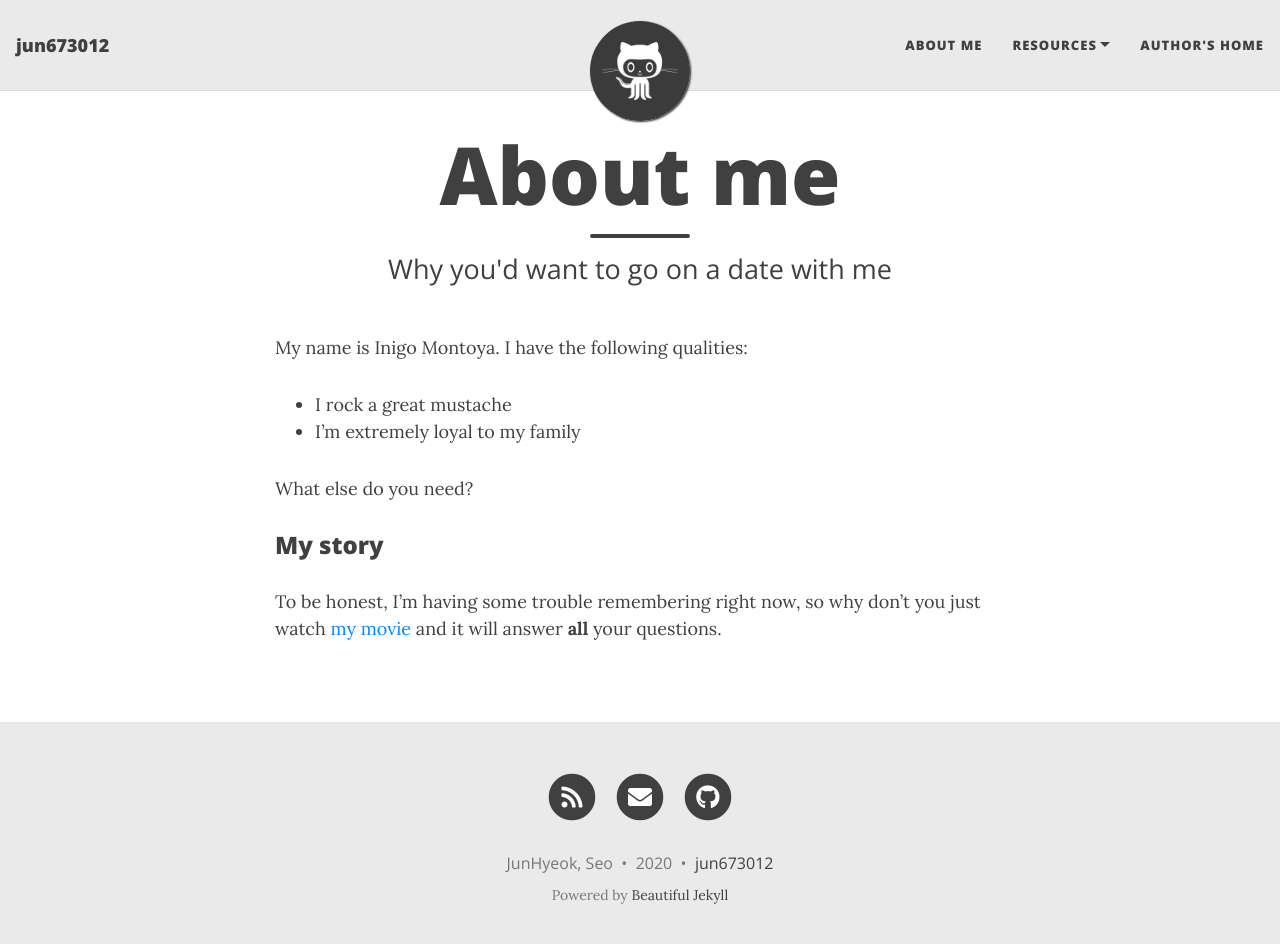
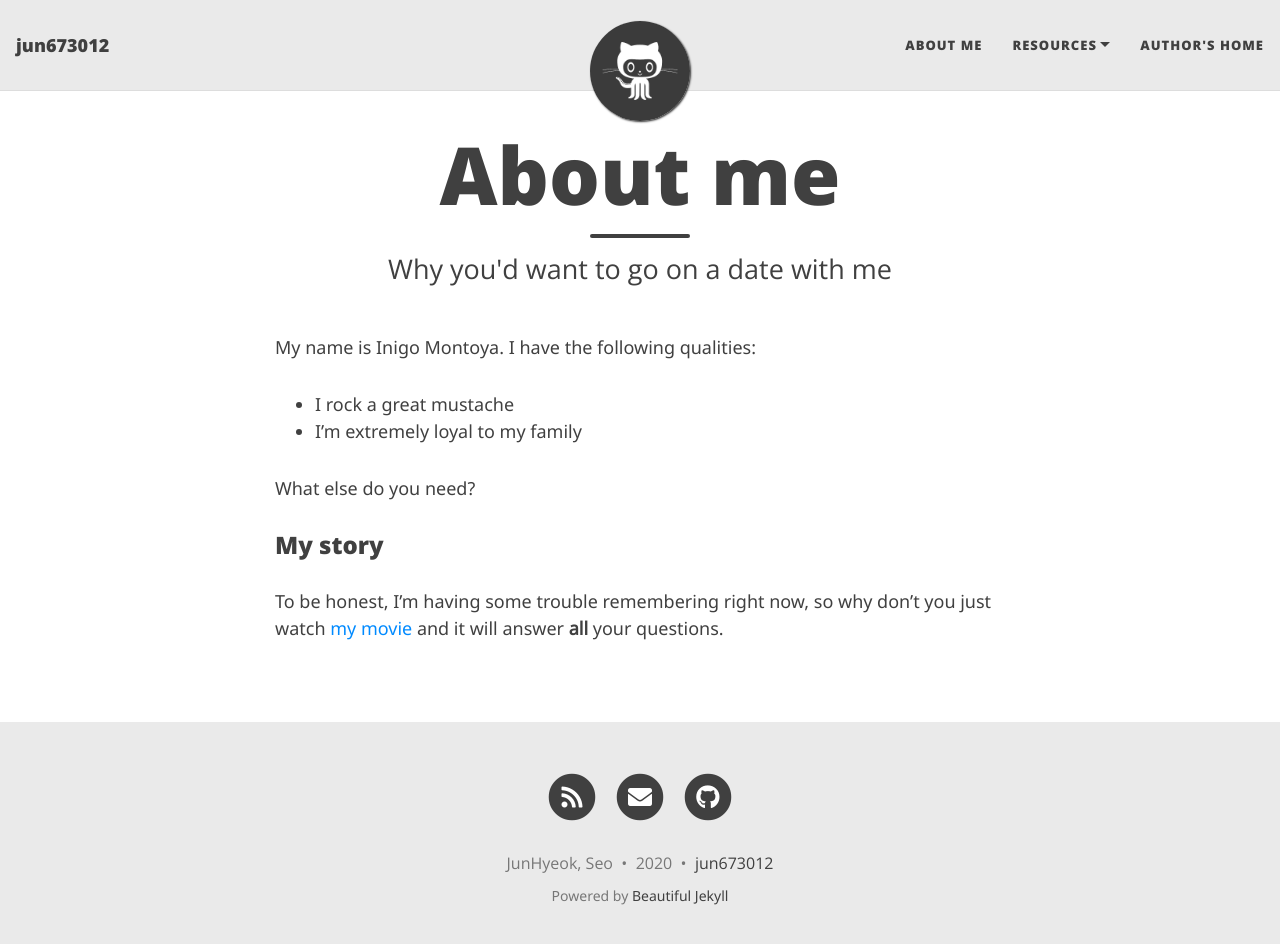
Before and after one commit to jun673012/jun673012.github.io, a Jekyll site: the page built from aboutme.md, in a window 1280 px wide and 956 px high. Shown: the top 944 px of the window. Built offline with Jekyll 4.4.1, drawn with Linux system fonts in a browser that asks for light colours; nearby versions of some CDN libraries.

Commit message:
Update beautifuljekyll.css

```diff
--- a/assets/css/beautifuljekyll.css
+++ b/assets/css/beautifuljekyll.css
@@ -2,6 +2,7 @@
 layout: null
 ---
 
+@import url(http://fonts.googleapis.com/css?family=Noto+Sans);
 @import url("pygment_highlights.css");
 
 /* --- General --- */
@@ -11,7 +12,7 @@
 }
 
 body {
-  font-family: 'Lora', 'Times New Roman', serif;
+  font-family: 'Noto Sans', sans-serif;
   font-size: 1.125rem;
   color: {{ site.text-col | default: "#404040" }};
   position: relative;
```
